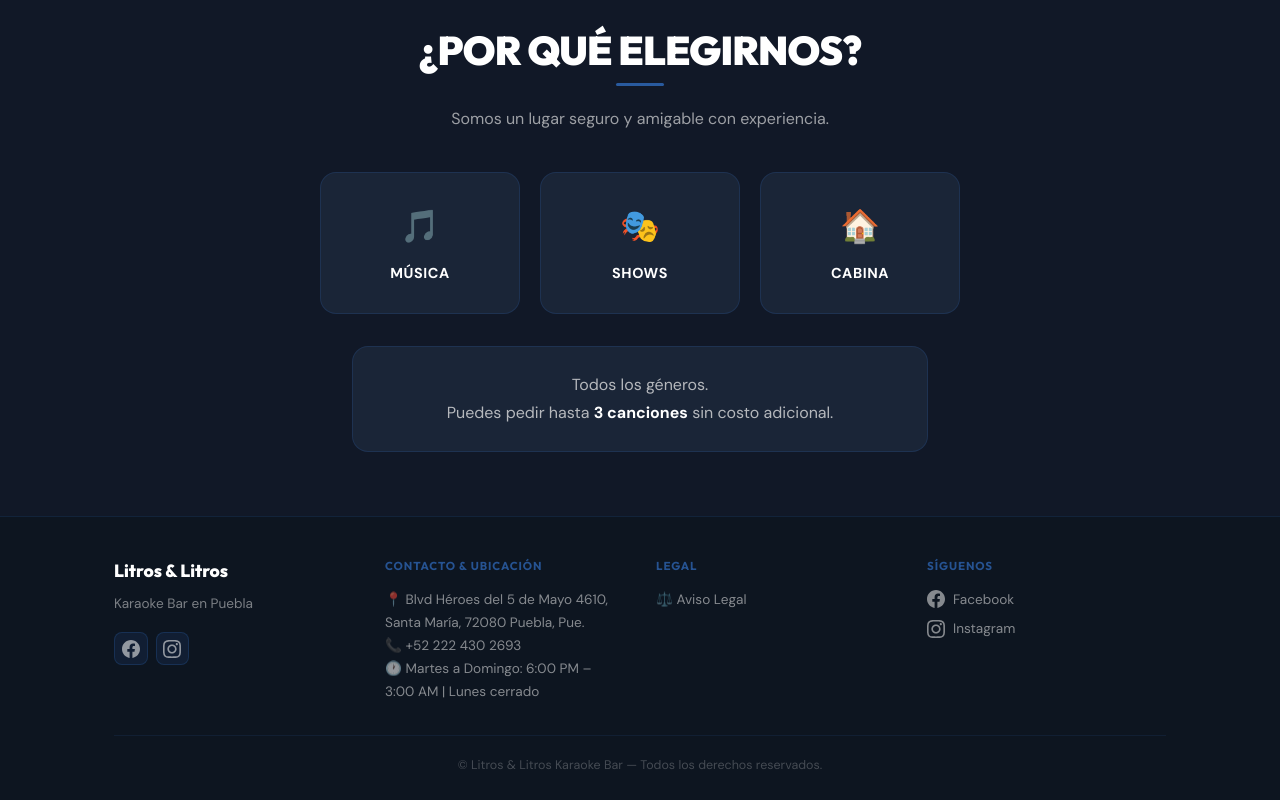
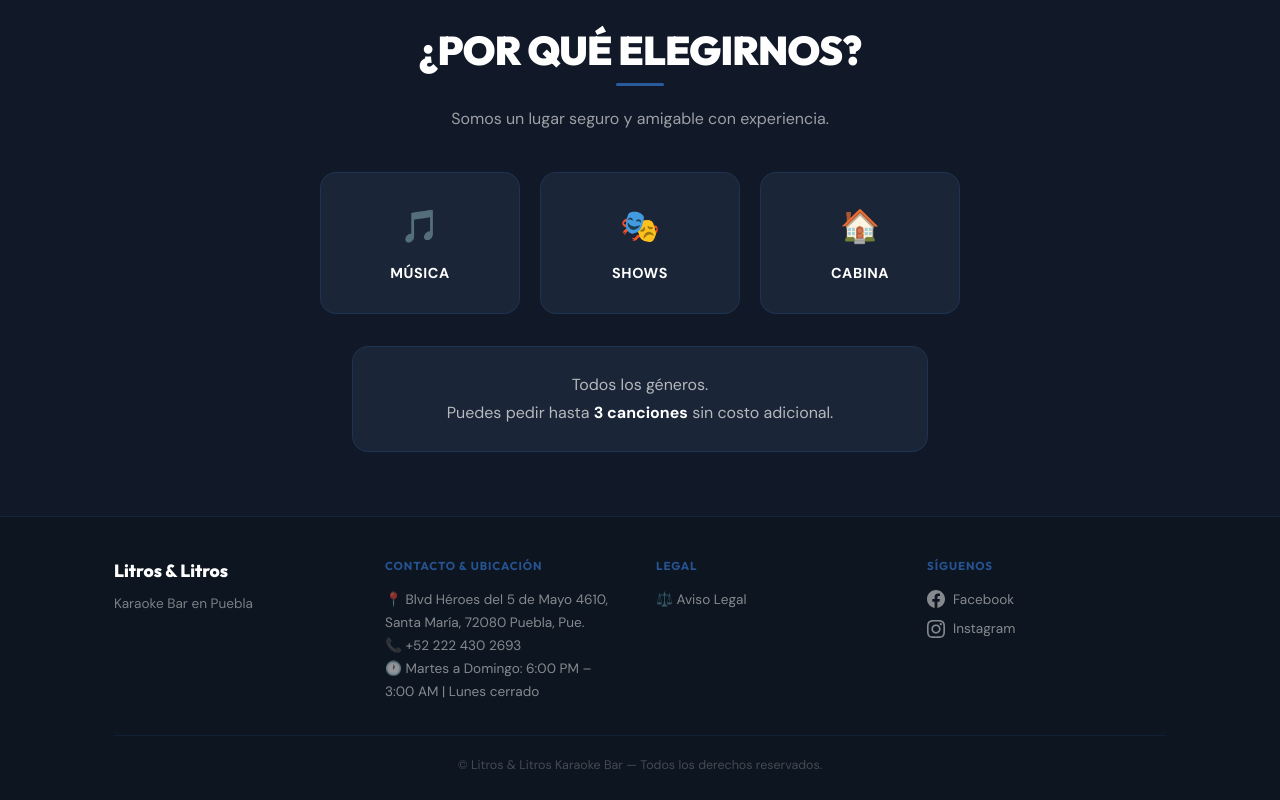
Before and after one commit to Dimagnic/litros-litros, a React (Vite) app: page / in a window 1280 px wide. Shown: the part 1271-2071 px from the top of the page. Built offline with nearby package versions, Linux system fonts and the light colour scheme; no server answers; the database is empty.

Commit message:
fix: elimina íconos duplicados de redes en columna marca del footer

```diff
--- a/src/components/Footer.jsx
+++ b/src/components/Footer.jsx
@@ -69,26 +69,6 @@ export default function Footer() {
             <p style={{ fontSize:'.85rem', color:'rgba(234,234,234,.5)', lineHeight:1.65, marginBottom:'1rem' }}>
               {f.desc || 'Karaoke Bar en Puebla'}
             </p>
-            {/* Íconos de redes en la columna de marca */}
-            {redesActivas.length > 0 && (
-              <div style={{ display:'flex', gap:'.5rem', flexWrap:'wrap' }}>
-                {redesActivas.map(({ key, label, Ico, color }) => (
-                  <a key={key} href={s[key]} target="_blank" rel="noopener noreferrer"
-                    title={label}
-                    style={{
-                      width:'2.1rem', height:'2.1rem', borderRadius:'.5rem',
-                      background:'rgba(41,90,158,.15)', border:'1px solid rgba(41,90,158,.3)',
-                      display:'flex', alignItems:'center', justifyContent:'center',
-                      color:'rgba(234,234,234,.6)', transition:'all .2s',
-                    }}
-                    onMouseEnter={e => { e.currentTarget.style.background=color+'22'; e.currentTarget.style.borderColor=color+'66'; e.currentTarget.style.color=color }}
-                    onMouseLeave={e => { e.currentTarget.style.background='rgba(41,90,158,.15)'; e.currentTarget.style.borderColor='rgba(41,90,158,.3)'; e.currentTarget.style.color='rgba(234,234,234,.6)' }}
-                  >
-                    <Ico />
-                  </a>
-                ))}
-              </div>
-            )}
           </div>
 
           {/* Contacto y Ubicación */}
```
